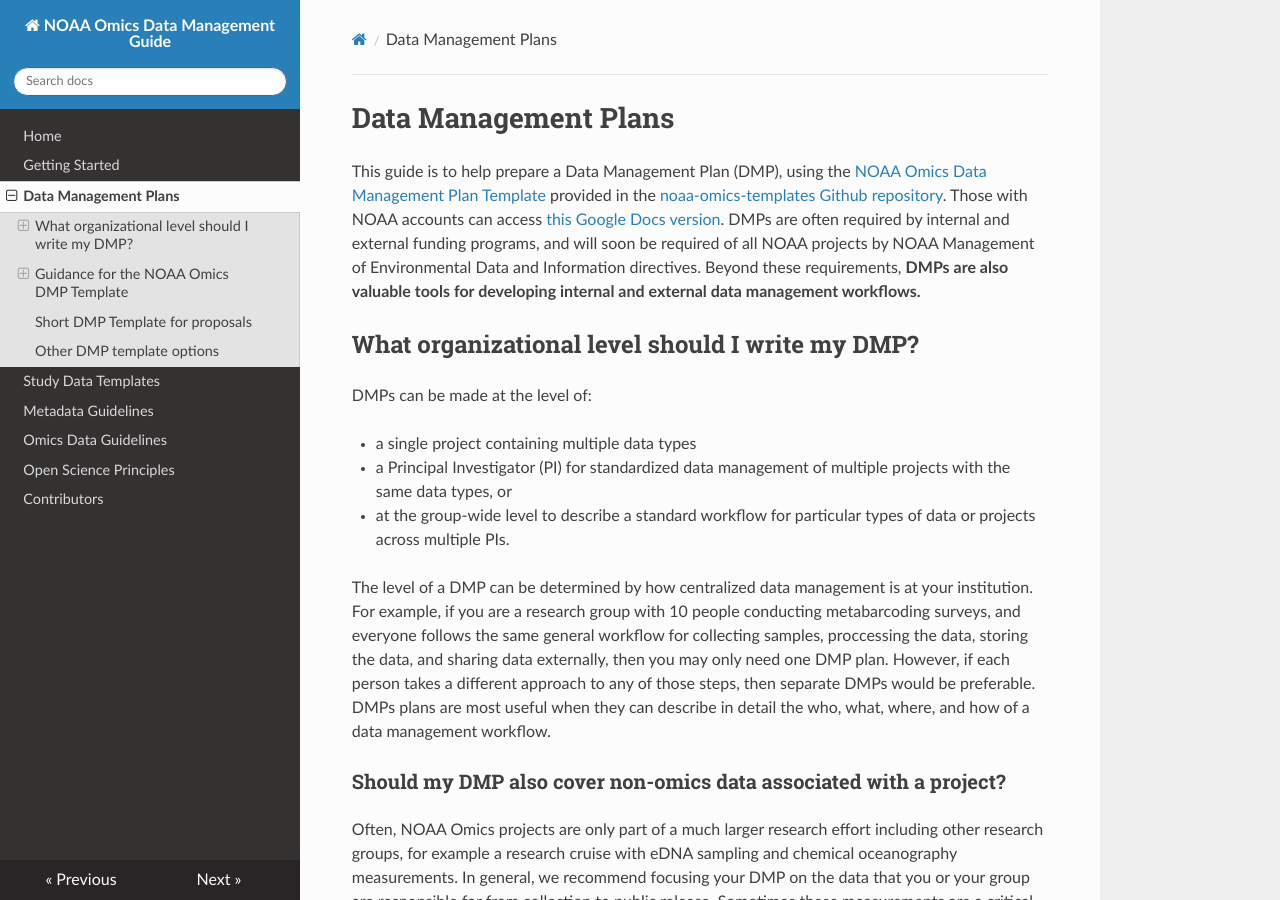
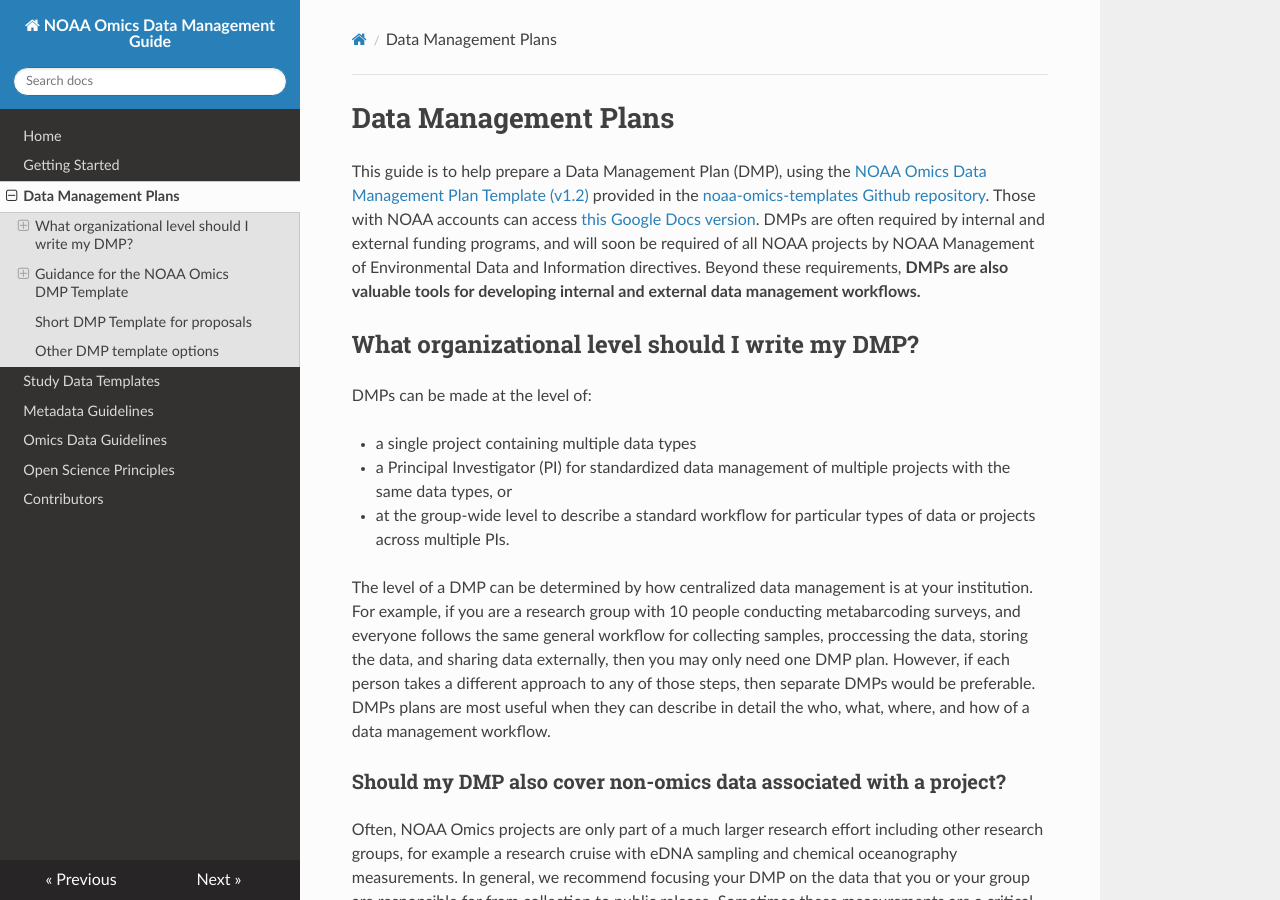
Before and after one commit to NOAA-Omics/noaa-omics-dmg, an MkDocs documentation site: the page built from docs/dmp-template.md, in a window 1280 px wide and 900 px high. Built offline with MkDocs 1.6.1, drawn with Linux system fonts in a browser that asks for light colours; nearby versions of some CDN libraries.

Commit message:
Update dmp-template.md
Added new links for V1.2

```diff
--- a/docs/dmp-template.md
+++ b/docs/dmp-template.md
@@ -1,7 +1,7 @@
 Data Management Plans
 =====
 
-This guide is to help prepare a Data Management Plan (DMP), using the [NOAA Omics Data Management Plan Template](https://github.com/NOAA-Omics/noaa-omics-templates/tree/main/data-management-plan-template) provided in the [noaa-omics-templates Github repository](https://github.com/NOAA-Omics/noaa-omics-templates/). Those with NOAA accounts can access [this Google Docs version](https://docs.google.com/document/d/1vBXxkYkOvSdERUy0Y44LK78gT7Rop9B7/edit?usp=sharing&ouid=110754729138913368705&rtpof=true&sd=true). DMPs are often required by internal and external funding programs, and will soon be required of all NOAA projects by NOAA Management of Environmental Data and Information directives. Beyond these requirements, **DMPs are also valuable tools for developing internal and external data management workflows.**
+This guide is to help prepare a Data Management Plan (DMP), using the [NOAA Omics Data Management Plan Template (v1.2)](https://github.com/NOAA-Omics/noaa-omics-templates/tree/main/data-management-plan-template) provided in the [noaa-omics-templates Github repository](https://github.com/NOAA-Omics/noaa-omics-templates/). Those with NOAA accounts can access [this Google Docs version](https://docs.google.com/document/d/1oACK92Gnb_39V4qQihEjS7gPtlT77bad/edit?usp=sharing&ouid=110754729138913368705&rtpof=true&sd=true). DMPs are often required by internal and external funding programs, and will soon be required of all NOAA projects by NOAA Management of Environmental Data and Information directives. Beyond these requirements, **DMPs are also valuable tools for developing internal and external data management workflows.**
 
 ## What organizational level should I write my DMP?
 DMPs can be made at the level of:
```
